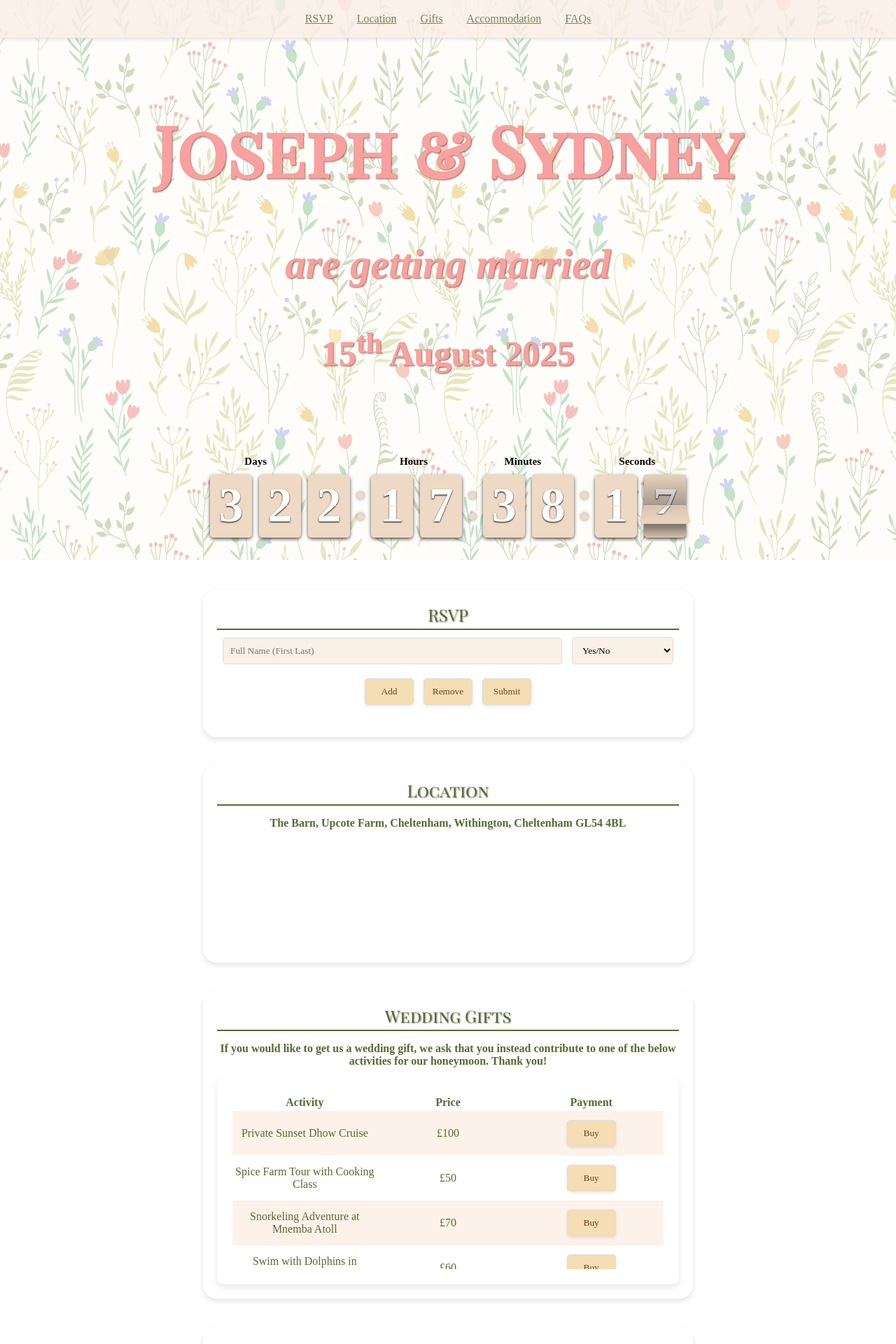
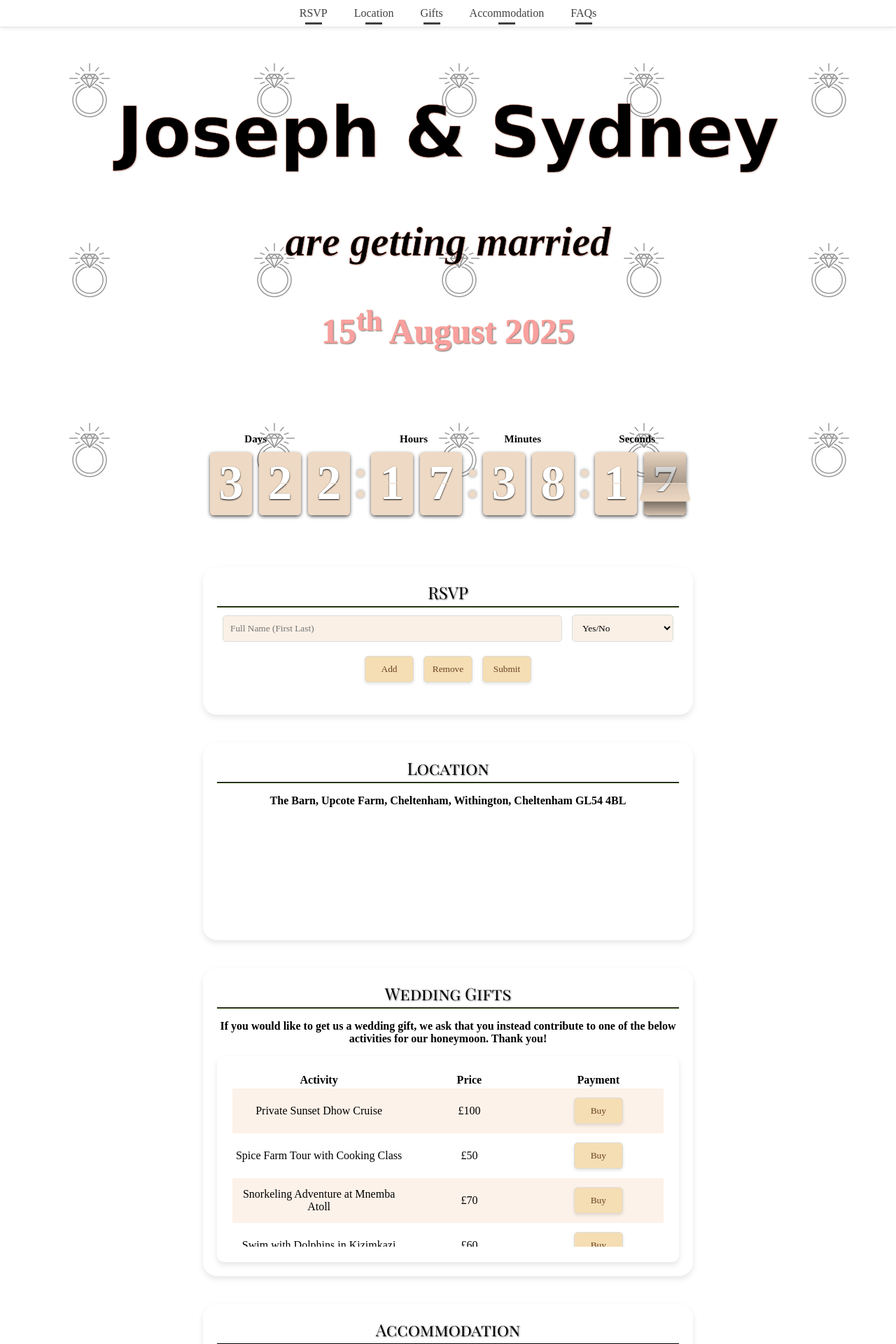
Before and after one commit to CamelSyrup/wedding.website, a PHP site: page /home.html in a window 1280 px wide. Shown: the top 1920 px of the page at 70% size. Run offline with PHP 8.4, Linux system fonts and the light colour scheme; some libraries are stand-ins or nearby versions; grey boxes are pictures that could not be loaded.

Commit message:
Update styles.css

```diff
--- a/styles.css
+++ b/styles.css
@@ -3,16 +3,15 @@
   margin: 0;
   padding: 0;
   font-family: 'Perpetua', serif;
-  color: #556B2F;
+  color: black;
   text-align: center;
   display: flex;
   flex-direction: column;
   width: 100%;
   height: 100%
-    min-height: 100vh;
+  min-height: 100vh;
   box-sizing: border-box;
   align-items: center;
-  /* background: linear-gradient(135deg, #fdfcfb 0%, #e2d1c3 100%); */  /* this is edited out, gradient background */
   position: relative;
   overflow-x: hidden; /* Prevent horizontal scroll due to pseudo-elements */
 }
@@ -31,8 +30,8 @@
     left: 0;
     width: 100%;
     height: 100%;
-    background: url('floral-background2.jpg') repeat;
-    opacity: 0.4; /* Adjust this value to change transparency */
+    background: url('ring-bg.png') repeat;
+    opacity: 0.5; /* Adjust this value to change transparency */
     z-index: -1; /* Ensure the background stays behind the content */
 }
 
@@ -84,23 +83,30 @@
   font-style: bold;
 }
 
+.homemade-apple-regular {
+  font-family: "Homemade Apple", cursive;
+  font-weight: 400;
+  font-style: normal;
+}
+
+
 
 /* Centralize text for all headers with subtle shadow */
 h3, h4, h5, h6 {
   text-align: center;
   font-family: 'Perpetua', serif;
-  color: #556B2F
+  color: black;
   text-shadow: 1px 1px 2px rgba(0, 0, 0, 0.2);
   padding-bottom: 5px;
   margin-bottom: 10px;
 }
 
 h1 {
-  font-family: "Playfair Display SC", serif;
+  font-family: "Homemade Apple", cursive;
   font-weight: 700;
-  font-style: bold;
+  font-style: normal;
   text-align: center;
-  color: #556B2F
+  color: black;
   text-shadow: 1px 1px 2px rgba(0, 0, 0, 0.2);
   padding-bottom: 5px;
   margin-bottom: 10px;
@@ -111,7 +117,7 @@
     font-weight: 400;
     font-style: normal;
     text-align: center;
-    color: #556B2F;
+    color: black;
     background: white;
     width: 100%;
     max-width: 700px;
@@ -129,7 +135,7 @@
     display: block;
     width: 100%; /* Full width underline */
     height: 1px; /* Adjust thickness */
-    background-color: #556B2F; /* Same color as the text */
+    background-color: black; /* Same color as the text */
     position: absolute;
     bottom: 0;
     left: 0;
@@ -149,12 +155,12 @@
 
 /* Navigation Bar */
 .navbar {
-    background-color: #fbeee6;
-    opacity: 0.8;
+    background-color: #f1f1f1;
+    opacity: 0.75;
     border-bottom: 1px solid #ddd; /* Similar border styling */
     box-shadow: 0 2px 5px rgba(0, 0, 0, 0.1);
     display: flex;
-    justify-content: center;
+    flex-direction: column; /* Stack title and buttons vertically */
     align-items: center;
     padding: 10px 0;
     position: float; /* Keeps the navbar at the top */
@@ -162,31 +168,193 @@
     z-index: 1000; /* Ensures it stays above other content */
 }
 
+/* Navigation Bar */
+.navbar {
+    background-color: #ffffff;
+    border-bottom: 1px solid #ddd; /* Similar border styling */
+    box-shadow: 0 2px 5px rgba(0, 0, 0, 0.1);
+    display: block; /* Change to block to allow stacking */
+    text-align: center; /* Center align the content */
+    padding: 10px 0;
+    position: float; /* Keeps the navbar at the top */
+    width: 100%;
+    z-index: 1000; /* Ensures it stays above other content */
+}
+
+/* Navigation Title */
+.navbar-title {
+    font-size: 40px; /* Adjust the size as needed */
+    font-weight: bold;
+    margin: 0 0 15px; /* Remove top margin and keep bottom margin */
+    text-shadow: 2px 2px 5px rgba(0, 0, 0, 0.2);
+}
+
+/* Navigation Links Container */
+.navbar-links {
+    display: inline-block; /* Inline block to keep buttons side by side */
+}
+
 /* Navigation Links */
 .navbar a {
-    color: #556B2F; /* Text color */
-    text-decoration: bold;
+    color: black; /* Text color */
+    text-decoration: none; /* Remove underline */
     padding: 8px 12px; /* Creates the hoverable area around the text */
     border-radius: 5px; /* Rounded corners for the hover effect */
     margin: 0 5px;
-    transition: background-color 0.3s ease; /* Smooth transition for the hover effect */
+    position: relative; /* For positioning the underline */
+    transition: background-color 0.3s ease, color 0.3s ease, font-weight 0.3s ease; /* Smooth transition for the hover effect */
+}
+
+/* Underline Effect */
+.navbar a::before {
+    content: '';
+    position: absolute;
+    left: 50%; /* Center the underline */
+    bottom: -0.2px; /* Slight gap beneath the text */
+    transform: translateX(-50%); /* Center the underline */
+    width: 3ch; /* 3 characters wide */
+    height: 3px; /* Thick underline */
+    background-color: black; /* Same color as text */
+    transition: height 0.3s ease; /* Smooth transition for the underline */
 }
 
 /* Hover Effect */
 .navbar a:hover {
-    background-color: #f5e6d0; /* Light brown background on hover */
+    background-color: #000000; /* Black background on hover */
+    color: #ffffff; /* White text on hover */
+}
+
+.navbar a:hover::before {
+    height: 0; /* Remove underline on hover */
 }
 
 @media only screen and (max-width: 600px) {
-    .navbar {
+    .navbar-links {
         justify-content: center; /* Keep the nav centered */
     }
 
     .navbar a {
-        padding: 8px 10px; /* Reduce padding */
+        padding: 5px 5px; /* Reduce padding */
         margin: 0 3px; /* Reduce margin between links */
     }
 }
+
+
+
+
+
+/* Full-width landing section */
+.landing-section {
+  width: 100vw; /* Full width of the viewport */
+  height: calc(100vh - 60px); /* Full height minus the navbar */
+  position: relative; /* Needed for text overlay */
+  overflow: hidden; /* Prevent images from overflowing */
+  border-top: 2px solid black; /* Top border */
+  border-bottom: 2px solid black; /* Bottom border */
+  display: flex;
+  align-items: center; /* Vertically center the text */
+  justify-content: center; /* Horizontally center the text */
+  background-color: #f0f0f0; /* Background color behind images */
+}
+
+/* Scrolling images container */
+.scrolling-images {
+  display: flex;
+  position: absolute; /* Positioned inside the landing section */
+  top: 0;
+  left: 0; /* Start with the first image at the left of the screen */
+  height: 100%;
+  animation-timing-function: linear; /* Smooth scrolling */
+}
+
+/* Each individual image */
+.scrolling-images img {
+  height: 100%; /* Full height of the section */
+  flex-shrink: 0; /* Prevent images from shrinking */
+  object-fit: cover; /* Ensure images fill the height */
+}
+
+/* Centered text overlay */
+.landing-text {
+  position: absolute; /* On top of scrolling images */
+  z-index: 2; /* Ensure text is above the images */
+  color: white !important;
+  text-shadow: 2px 2px 5px rgba(0, 0, 0, 0.7); /* Add shadow for readability */
+}
+
+.landing-text h1 {
+  font-size: 50px;
+  font-family: "Homemade Apple", cursive;
+  text-align: center;
+  color: white;
+  text-shadow: 2px 2px 5px rgba(0, 0, 0, 0.7);
+}
+
+/* Desktop and Large Screens */
+@media only screen and (min-width: 769px) {
+  .scrolling-images {
+    width: 200%; /* Scrollable width with duplicated images */
+    animation: scrollImagesDesktop 40s linear infinite; /* Adjust timing for desktop */
+  }
+
+  .scrolling-images img {
+    width: 25%; /* Four images, each taking up 25% of the width */
+  }
+
+  @keyframes scrollImagesDesktop {
+    0% {
+      transform: translateX(0); /* Start with the first image */
+    }
+    100% {
+      transform: translateX(-100%); /* Scroll through the full set */
+    }
+  }
+}
+
+/* Tablet Adjustments */
+@media only screen and (max-width: 768px) {
+  .scrolling-images {
+    width: 200%; /* Adjust scrollable width */
+    animation: scrollImagesTablet 30s linear infinite; /* Adjust timing for tablets */
+  }
+
+  .scrolling-images img {
+    width: 33.33%; /* Each image is 33.33% of the container on tablets */
+  }
+
+  @keyframes scrollImagesTablet {
+    0% {
+      transform: translateX(0); /* Start with the first image */
+    }
+    100% {
+      transform: translateX(-100%); /* Scroll through the full set */
+    }
+  }
+}
+
+/* Mobile Adjustments */
+@media only screen and (max-width: 480px) {
+  .scrolling-images {
+    width: 200%; /* Scrollable width with duplicated images */
+    animation: scrollImagesMobile 20s linear infinite; /* Adjust timing for mobile */
+  }
+
+  .scrolling-images img {
+    width: 50%; /* Double the width of the images on mobile */
+  }
+
+  @keyframes scrollImagesMobile {
+    0% {
+      transform: translateX(0); /* Start with the first image */
+    }
+    100% {
+      transform: translateX(-100%); /* Scroll through the full set */
+    }
+  }
+}
+
+
+
 
 .page-title {
     font-size: 50px;
@@ -236,6 +404,25 @@
 .gifts-table tr:nth-child(even) {
     background-color: #fdf2e9; /* Light cream color */
 }
+
+/* Target the first column (50% of the table width) */
+.gifts-table td:nth-child(1),
+.gifts-table th:nth-child(1) {
+    width: 40%;
+}
+
+/* Target the second column (Price, 25% of the table width) */
+.gifts-table td:nth-child(2),
+.gifts-table th:nth-child(2) {
+    width: 30%;
+}
+
+/* Target the third column (Quantity, 25% of the table width) */
+.gifts-table td:nth-child(3),
+.gifts-table th:nth-child(3) {
+    width: 30%;
+}
+
 
 /* Optional: Adjust the Header Row */
 .gifts-table tr:first-child {
@@ -299,7 +486,7 @@
 }
 
 button:hover {
-  background-color: #edd9b3;
+  background-color: #e6d9cf;
 }
 
 /* Flipclock centering and responsiveness */
@@ -431,7 +618,7 @@
 
 /* FAQ Question Styles */
 .faq-question {
-    background-color: #fef5e7;
+    background-color: #fdf2e9;
     padding: 15px;
     cursor: pointer;
     border: 1px solid #ddd; /* Light border to define the edges */
@@ -463,7 +650,7 @@
 
 /* Optional: Change background color on hover */
 .faq-question:hover {
-    background-color: #f1f1f1; /* Slightly off-white for hover effect */
+    background-color: #e6d9cf; /* Slightly off-white for hover effect */
 }
 
 
```
